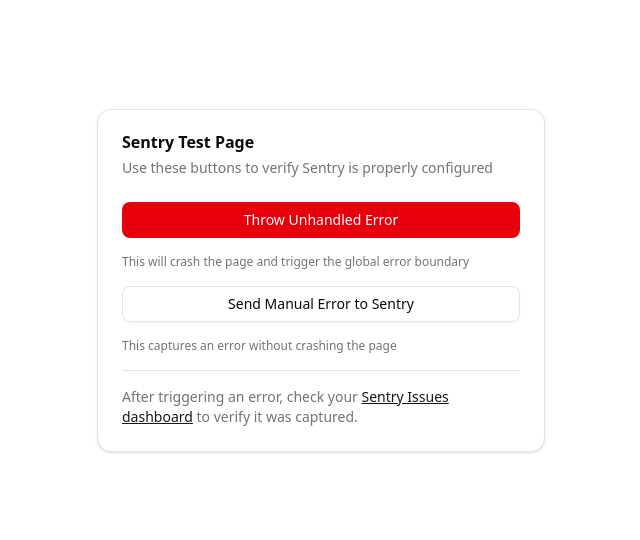
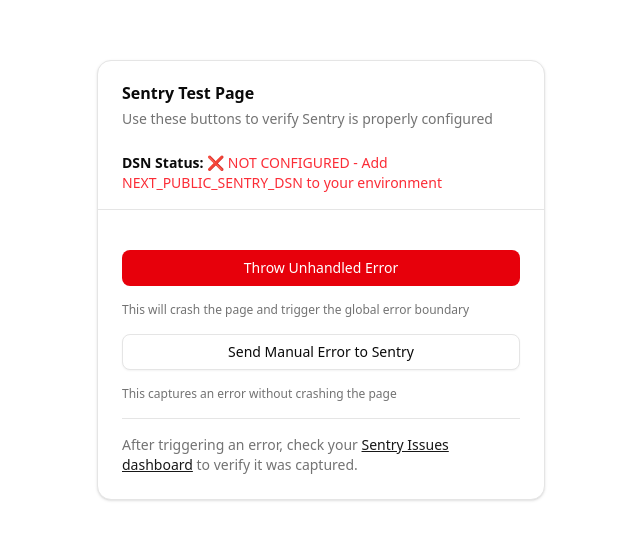
Before and after one commit to coreyhaines31/conlang, a Next.js app: page /sentry-example-page in a window 1280 px wide. Shown: the part 120-660 px from the top of the page, without its empty margins (319-959 px from the left). Built offline with nearby package versions, Linux system fonts and the light colour scheme.

Commit message:
Improve Sentry test page to show DSN status

```diff
--- a/src/app/sentry-example-page/page.tsx
+++ b/src/app/sentry-example-page/page.tsx
@@ -3,15 +3,40 @@
 import * as Sentry from "@sentry/nextjs";
 import { Button } from "@/components/ui/button";
 import { Card, CardContent, CardDescription, CardHeader, CardTitle } from "@/components/ui/card";
+import { useEffect, useState } from "react";
 
 export default function SentryExamplePage() {
+  const [dsnStatus, setDsnStatus] = useState<string>("checking...");
+
+  useEffect(() => {
+    const dsn = process.env.NEXT_PUBLIC_SENTRY_DSN;
+    if (dsn) {
+      setDsnStatus(`✅ Configured: ${dsn.substring(0, 30)}...`);
+    } else {
+      setDsnStatus("❌ NOT CONFIGURED - Add NEXT_PUBLIC_SENTRY_DSN to your environment");
+    }
+  }, []);
+
   const triggerError = () => {
+    // Use a button that navigates to a page that throws
     throw new Error("Sentry Test Error - This is a test error to verify Sentry is working!");
   };
 
-  const triggerSentryError = () => {
-    Sentry.captureException(new Error("Manual Sentry Test - Captured via Sentry.captureException"));
-    alert("Error sent to Sentry! Check your Sentry dashboard.");
+  const triggerSentryError = async () => {
+    const dsn = process.env.NEXT_PUBLIC_SENTRY_DSN;
+    if (!dsn) {
+      alert("ERROR: NEXT_PUBLIC_SENTRY_DSN is not set!\n\nAdd it to your .env.local file or Vercel environment variables.");
+      return;
+    }
+
+    try {
+      const eventId = Sentry.captureException(new Error("Manual Sentry Test - Captured via Sentry.captureException"));
+      console.log("Sentry event ID:", eventId);
+      alert(`Error sent to Sentry!\nEvent ID: ${eventId}\n\nCheck your Sentry dashboard.`);
+    } catch (e) {
+      console.error("Failed to send to Sentry:", e);
+      alert("Failed to send error to Sentry. Check console for details.");
+    }
   };
 
   return (
@@ -23,6 +48,14 @@
             Use these buttons to verify Sentry is properly configured
           </CardDescription>
         </CardHeader>
+        <CardContent className="border-b pb-4 mb-4">
+          <div className="text-sm">
+            <strong>DSN Status:</strong>{" "}
+            <span className={dsnStatus.includes("NOT") ? "text-red-500" : "text-green-600"}>
+              {dsnStatus}
+            </span>
+          </div>
+        </CardContent>
         <CardContent className="space-y-4">
           <Button
             onClick={triggerError}
```
